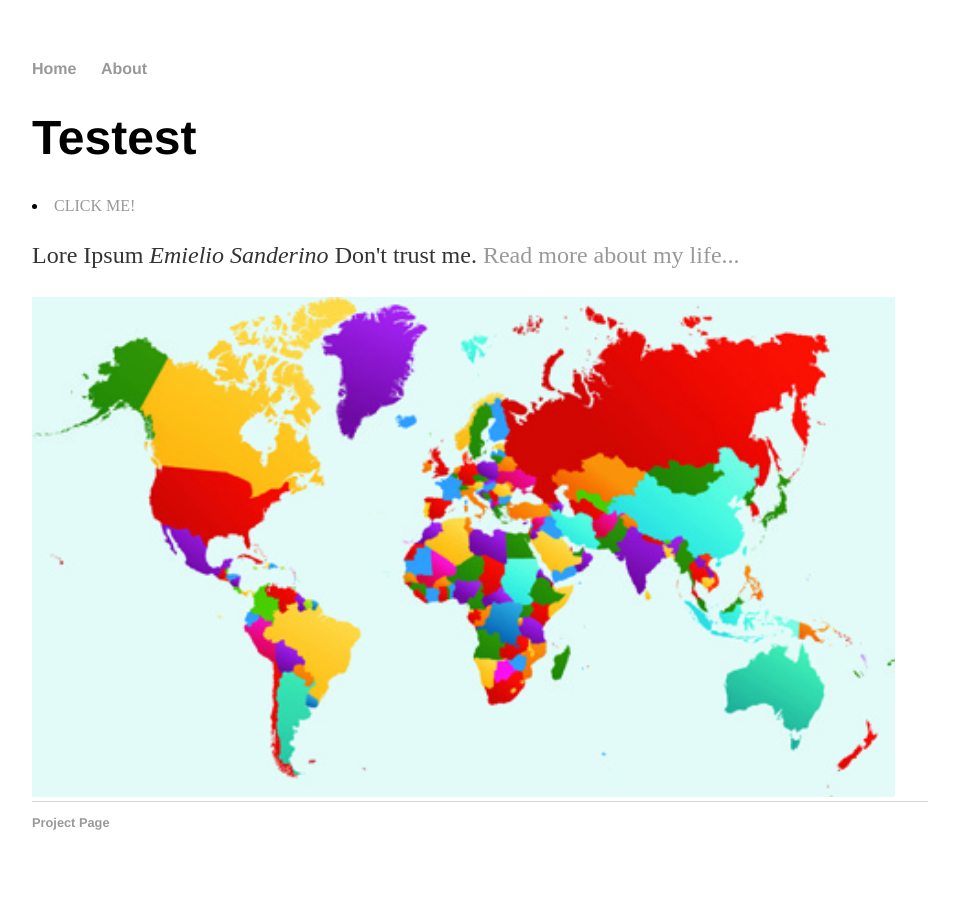
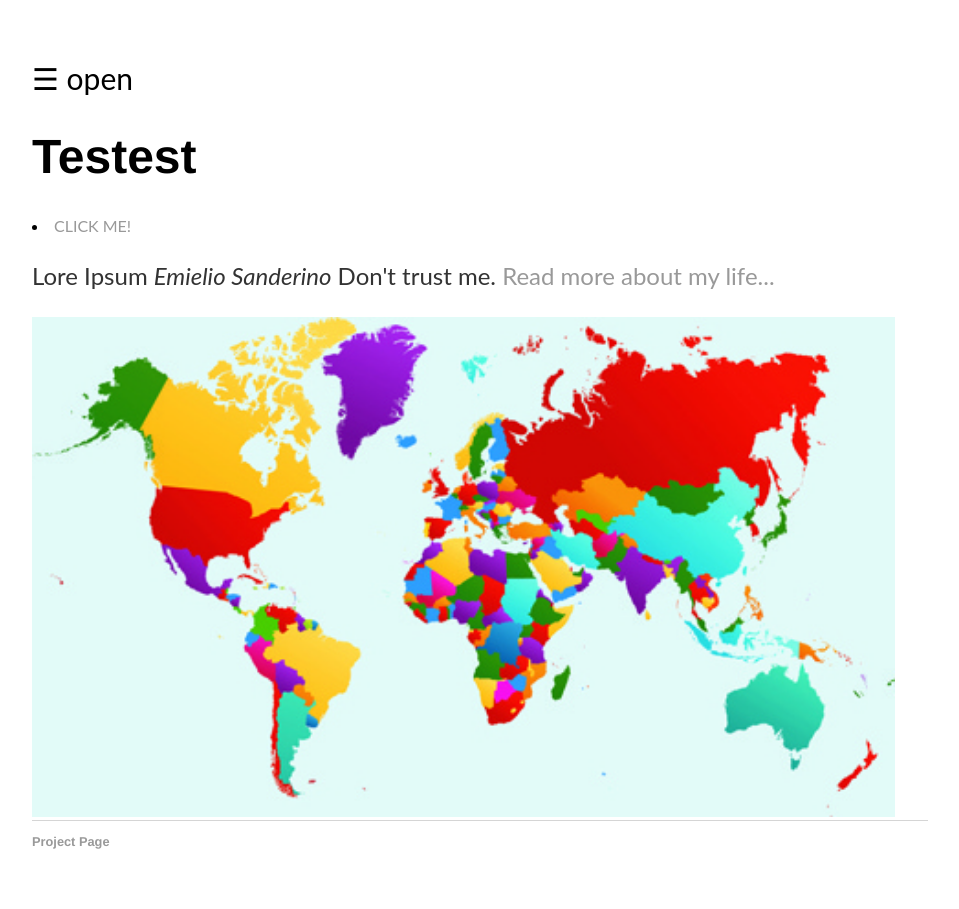
Before and after one commit to LucSkyvvalker/DAV33-KI2018, a Jekyll site: the page built from index.html, in a window 1280 px wide. Shown: the whole page, without its empty margins (160-1119 px from the left). Built offline with Jekyll 4.4.1, drawn with Linux system fonts in a browser that asks for light colours.

Commit message:
sidebar with css

```diff
--- a/_layouts/default.html
+++ b/_layouts/default.html
@@ -4,23 +4,36 @@
 			<title>{{ page.title }}</title>
 			<!-- link to main stylesheet -->
 			<link rel="stylesheet" type="text/css" href="/css/main.css">
+			<meta name="viewport" content="width=device-width, initial-scale=1">
 		</head>
 		<body>
-			<nav>
-	    		<ul>
-	        		<li><a href="/DAV33-KI2018/">Home</a></li>
-		        	<li><a href="/DAV33-KI2018/about">About</a></li>
-	    		</ul>
-			</nav>
+			<div id="mySidenav" class="sidenav">
+				<a href="javascript:void(0)" class="closebtn" onclick="closeNav()">&times;</a>
+				<a href="#">About</a>
+				<a href="#">Services</a>
+				<a href="#">Clients</a>
+				<a href="#">Contact</a>
+			</div>
 			<div class="container">
+				<span style="font-size:30px;cursor:pointer" onclick="openNav()">&#9776; open</span>
 
-			{{ content }}
+				{{ content }}
 
 			</div><!-- /.container -->
+
 			<footer>
 	    		<ul>
 	        		<li><a href="https://github.com/LucSkyvvalker/DAV33-KI2018">Project Page</a></li>
 				</ul>
 			</footer>
+			<script>
+					function openNav() {
+						document.getElementById("mySidenav").style.width = "250px";
+					}
+
+					function closeNav() {
+						document.getElementById("mySidenav").style.width = "0";
+					}
+					</script>
 		</body>
 	</html>
--- a/css/main.css
+++ b/css/main.css
@@ -41,3 +41,48 @@
 ul.posts li {
     list-style: none;
 }
+
+/* W3 schools */
+body {
+    font-family: "Lato", sans-serif;
+}
+
+.sidenav {
+    height: 100%;
+    width: 0;
+    position: fixed;
+    z-index: 1;
+    top: 0;
+    left: 0;
+    background-color: #111;
+    overflow-x: hidden;
+    transition: 0.5s;
+    padding-top: 60px;
+}
+
+.sidenav a {
+    padding: 8px 8px 8px 32px;
+    text-decoration: none;
+    font-size: 25px;
+    color: #818181;
+    display: block;
+    transition: 0.3s;
+}
+
+.sidenav a:hover {
+    color: #f1f1f1;
+}
+
+.sidenav .closebtn {
+    position: absolute;
+    top: 0;
+    right: 25px;
+    font-size: 36px;
+    margin-left: 50px;
+}
+
+@media screen and (max-height: 450px) {
+  .sidenav {padding-top: 15px;}
+  .sidenav a {font-size: 18px;}
+}
+/* Tot hier W3schools */
```
Also changed, not shown: _layouts/maps.html (+19 -6 lines).
